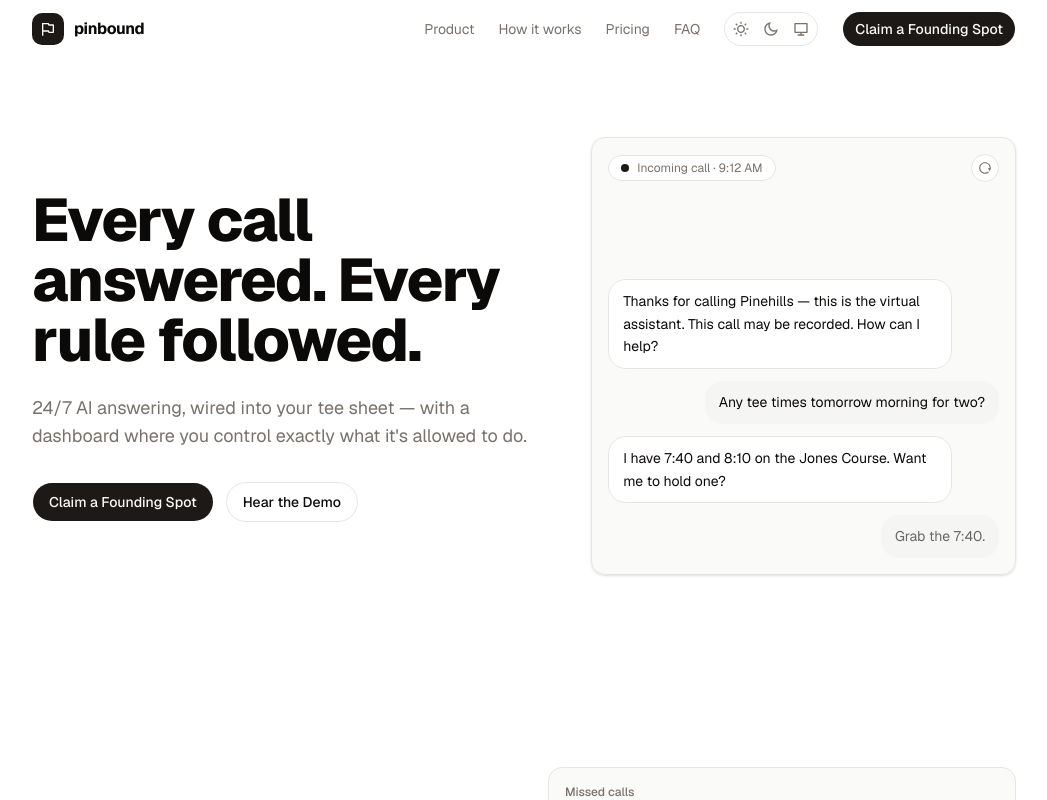
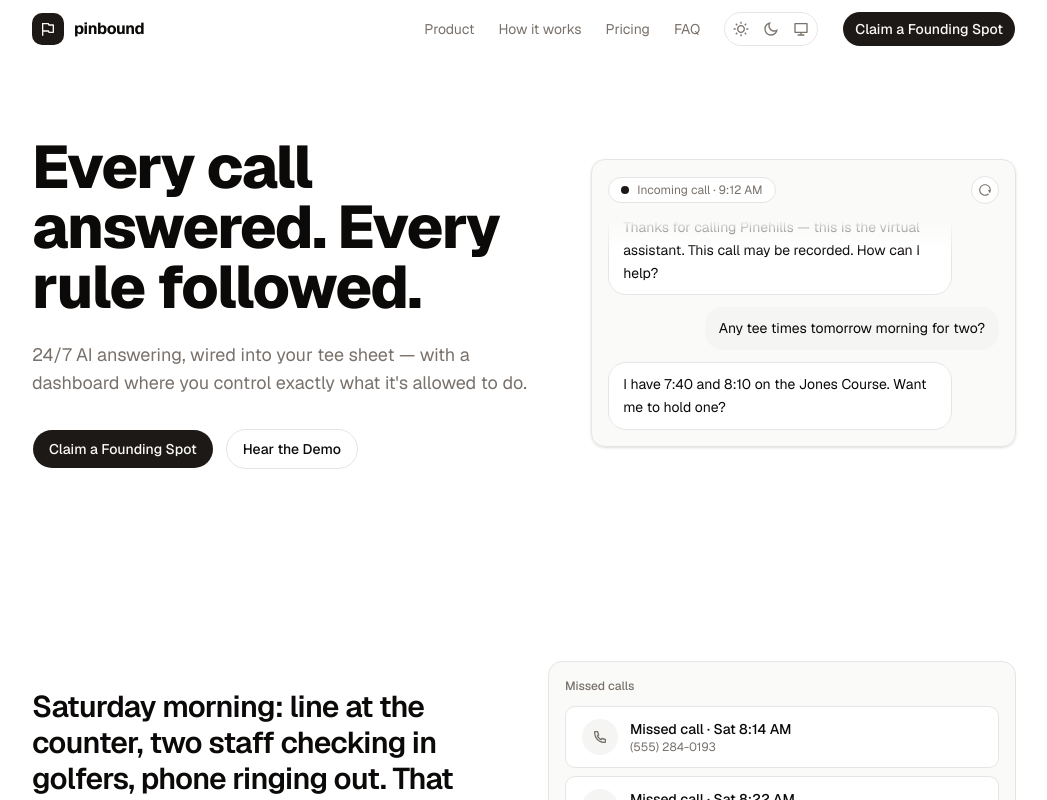
Before and after one commit to joepetrillo/pinbound.golf, a Next.js app: page / in a window 1280 px wide. Shown: the top 800 px of the page, without its empty margins (116-1163 px from the left). Built offline with nearby package versions, Linux system fonts and the light colour scheme.

Commit message:
Make hero transcript scroll within a compact fixed-height card; add bottom inset to side drawer
Co-authored-by: Joe <jpetrillo119@gmail.com>

```diff
--- a/src/components/landing/hero.tsx
+++ b/src/components/landing/hero.tsx
@@ -120,6 +120,7 @@ const TranscriptCard = () => {
   const [resetKey, setResetKey] = useState(0);
   const [spokenCount, setSpokenCount] = useState(0);
   const cardRef = useRef<HTMLDivElement>(null);
+  const scrollRef = useRef<HTMLDivElement>(null);
   const pauseRef = useRef(false);
 
   const reset = () => {
@@ -200,9 +201,22 @@ const TranscriptCard = () => {
     ? SCRIPT
     : SCRIPT.slice(0, lineIndex + 1);
 
+  // Keep the transcript pinned to the latest bubble as new lines stream in.
+  useEffect(() => {
+    const element = scrollRef.current;
+    if (!element) {
+      return;
+    }
+
+    element.scrollTo({
+      behavior: prefersReducedMotion ? "auto" : "smooth",
+      top: element.scrollHeight,
+    });
+  }, [lineIndex, prefersReducedMotion, resetKey, spokenCount]);
+
   return (
     <div
-      className="flex h-[484px] flex-col rounded-xl border bg-muted/50 p-4 shadow-sm md:h-[370px] lg:h-[438px]"
+      className="flex h-72 flex-col rounded-xl border bg-muted/50 p-4 shadow-sm"
       ref={cardRef}
     >
       <div className="mb-4 flex items-center justify-between">
@@ -225,7 +239,11 @@ const TranscriptCard = () => {
         )}
       </div>
 
-      <div className="flex flex-1 flex-col justify-end gap-3 overflow-hidden [mask-image:linear-gradient(to_bottom,transparent,black_32px)]">
+      <div
+        className="min-h-0 flex-1 overflow-y-auto [mask-image:linear-gradient(to_bottom,transparent,black_32px)] [scrollbar-width:none] [&::-webkit-scrollbar]:hidden"
+        ref={scrollRef}
+      >
+        <div className="flex min-h-full flex-col justify-end gap-3">
           {visibleLines.map((line) => {
             const isAgent = line.speaker === "agent";
             const isActive = prefersReducedMotion
@@ -251,6 +269,7 @@ const TranscriptCard = () => {
               </div>
             );
           })}
+        </div>
       </div>
     </div>
   );
--- a/src/components/ui/drawer.tsx
+++ b/src/components/ui/drawer.tsx
@@ -130,7 +130,7 @@ const DrawerContent = ({
             // Bleed.
             "after:pointer-events-none after:absolute after:bg-(--drawer-bleed-background,var(--color-popover)) data-[swipe-axis=x]:after:inset-y-0 data-[swipe-axis=x]:after:w-(--bleed) data-[swipe-axis=y]:after:inset-x-0 data-[swipe-axis=y]:after:h-(--bleed) data-[swipe-direction=down]:after:top-full data-[swipe-direction=left]:after:right-full data-[swipe-direction=right]:after:left-full data-[swipe-direction=up]:after:bottom-full",
             // Sizing.
-            "[--drawer-content-height:var(--drawer-height,auto)] data-[swipe-axis=x]:[--drawer-content-width:75%] data-[swipe-axis=y]:[--drawer-content-max-height:calc(100dvh-6rem)] data-[swipe-axis=y]:data-snap-points:[--drawer-content-height:100dvh] data-[swipe-axis=x]:sm:[--drawer-content-width:24rem]",
+            "[--drawer-content-height:var(--drawer-height,auto)] data-[swipe-axis=x]:[--drawer-content-max-height:calc(100dvh-(var(--drawer-inset,0px)*2))] data-[swipe-axis=x]:[--drawer-content-width:75%] data-[swipe-axis=y]:[--drawer-content-max-height:calc(100dvh-6rem)] data-[swipe-axis=y]:data-snap-points:[--drawer-content-height:100dvh] data-[swipe-axis=x]:sm:[--drawer-content-width:24rem]",
             // Stack.
             "[--bleed:3rem] [--peek:1rem] [--stack-height:var(--drawer-frontmost-height,var(--drawer-height,0px))] [--stack-peek-offset:max(0px,calc((var(--nested-drawers)-var(--stack-progress))*var(--peek)))] [--stack-progress:clamp(0,var(--drawer-swipe-progress),1)] [--stack-scale-base:max(0,calc(1-(var(--nested-drawers)*var(--stack-step))))] [--stack-scale:clamp(0,calc(var(--stack-scale-base)+(var(--stack-step)*var(--stack-progress))),1)] [--stack-shrink:calc(1-var(--stack-scale))] [--stack-step:0.05]",
             // Transitions.
```
Lines whose indentation alone changed are shown as unchanged.
